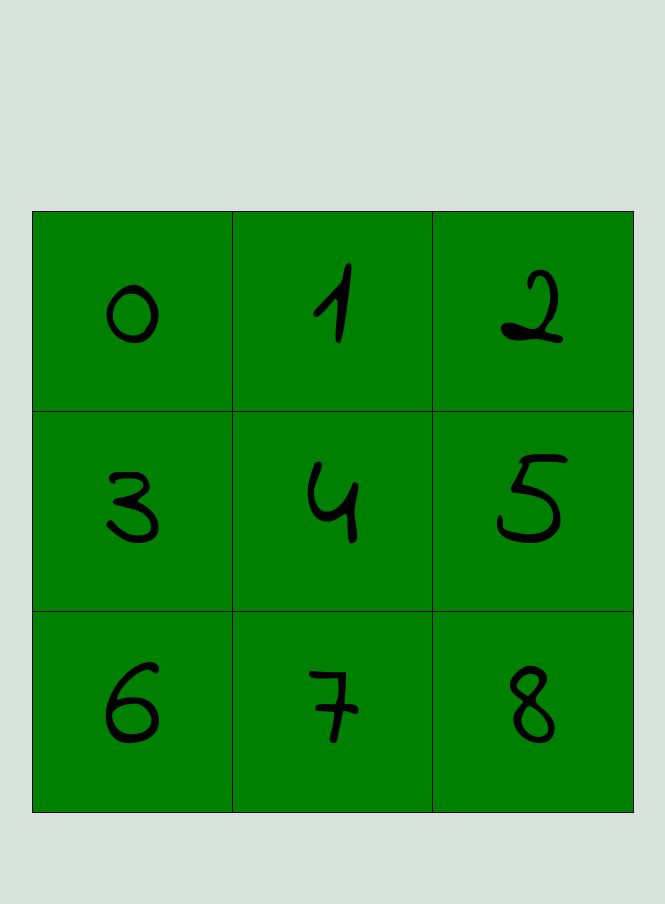
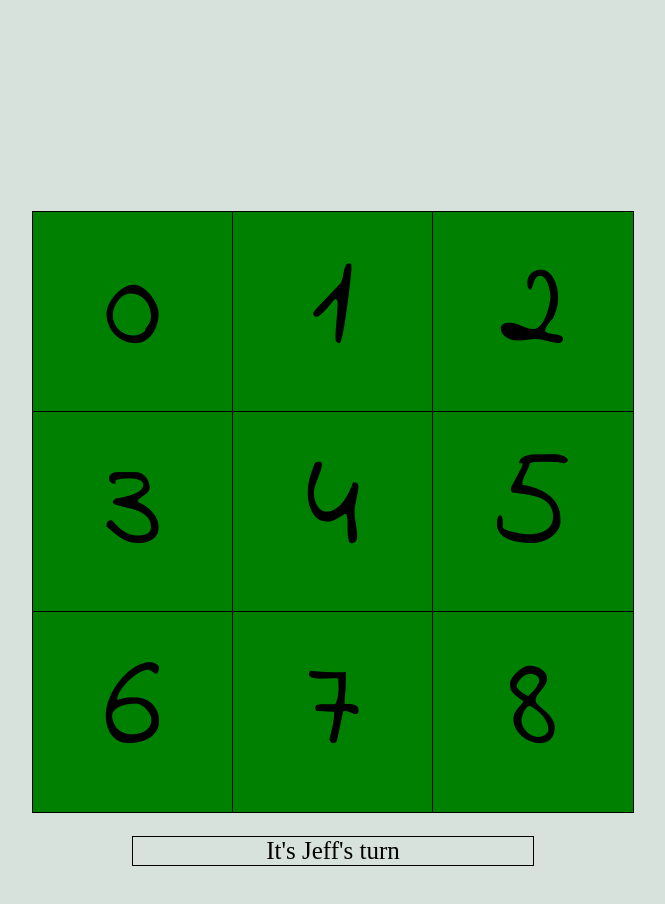
Before and after one commit to osechi3/tic-tac-toe-game, a plain HTML site: page index.html in a window 1280 px wide. Both pictures are taken after a click on the button "Play". Shown: the whole page, without its empty margins (307-972 px from the left). Drawn offline with Linux system fonts and the light colour scheme.

Commit message:
Adding a box showing whose turn it is

```diff
--- a/index.js
+++ b/index.js
@@ -22,8 +22,22 @@ const Gameboard = (() => {
 
         playButton.addEventListener('click', () => {
             titleContainer.style.cssText = 'transform: translateY(-200%);'
-            Gameboard.makeTurn(player1)
+            createTurnBox();
+            showWhoseTurn(player1);
+            Gameboard.makeTurn(player1);
         });
+    }
+
+    const createTurnBox = () => {
+        const main = document.querySelector('main');
+        const div = document.createElement('div');
+        div.setAttribute('id', 'whose-turn-box');
+        main.appendChild(div);
+    }
+
+    const showWhoseTurn = (player) => {
+        const whoseTurnBox = document.querySelector('#whose-turn-box');
+        whoseTurnBox.textContent = `It's ${player.name}'s turn`
     }
 
     const makeTurn = (player) => {
@@ -38,6 +52,7 @@ const Gameboard = (() => {
                             spot.textContent = player.mark;
                             console.log(gameboard);
                             player = player2;
+                            showWhoseTurn(player2);
                         } else if (player == player2 && spot.textContent !== 'X' &&
                                 spot.textContent !== 'O') {
                             console.log(gameboard);
@@ -45,6 +60,7 @@ const Gameboard = (() => {
                             spot.textContent = player.mark;
                             console.log(gameboard);
                             player = player1;
+                            showWhoseTurn(player1);
                         }
                     }
                     collectMark();
--- a/styles/style.css
+++ b/styles/style.css
@@ -42,7 +42,7 @@ body {
     height: 600px;
     font-family: 'Indie Flower', cursive;
     font-size: 135px;
-    margin: 110px auto;
+    margin: 110px auto 0 auto;
 }
 .spots {
     display: block;
@@ -55,3 +55,10 @@ body {
 #play-again-button {
     height: 20px;
 }
+#whose-turn-box {
+    outline: 1px solid;
+    width: 400px;
+    margin: 25px auto;
+    text-align: center;
+    font-size: 25px;
+}
```
